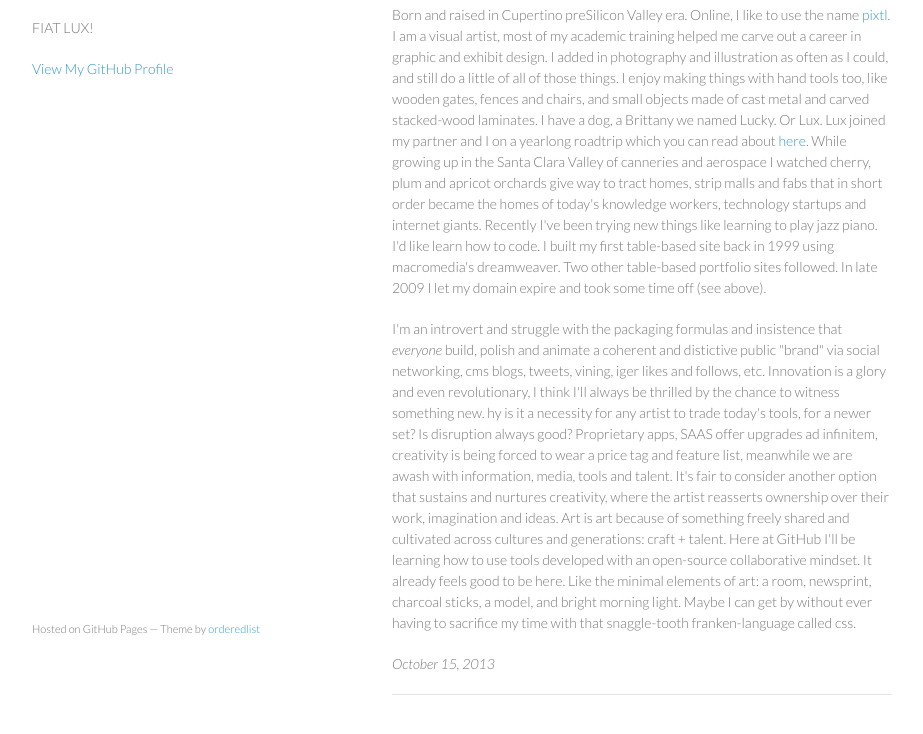
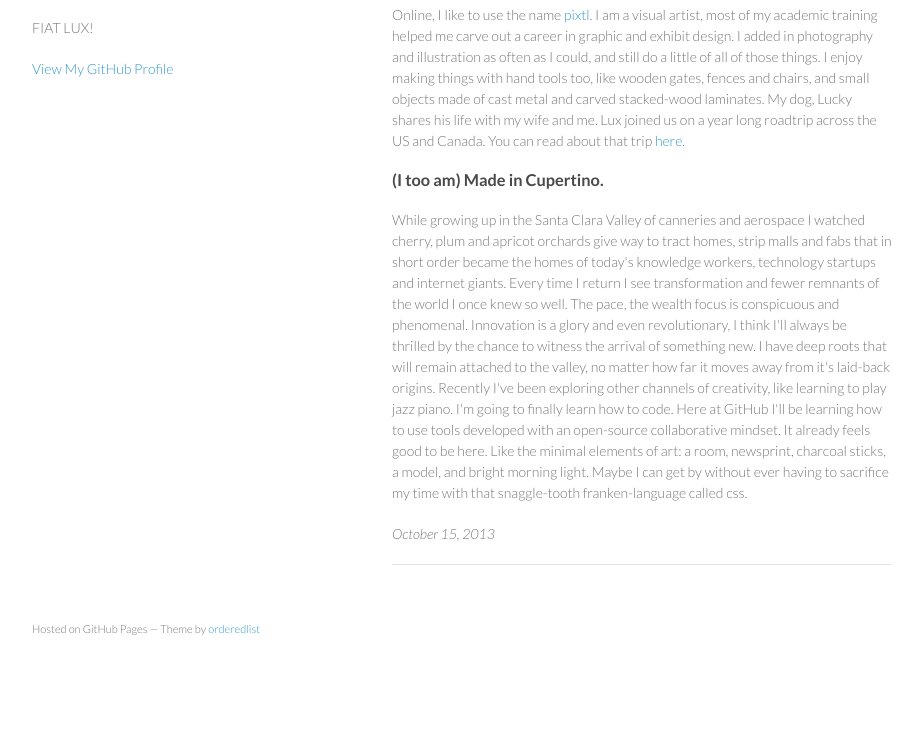
Before and after one commit to fiat-lucky/chicalote.github.io, a plain HTML site: page index.html in a window 1280 px wide. Shown: the part 92-826 px from the top of the page, without its empty margins (178-1101 px from the left). After the commit the page ends 800 px from the top, so only its background shows below. Drawn offline with Linux system fonts and the light colour scheme.

Commit message:
Replace master branch with page content via GitHub

```diff
--- a/index.html
+++ b/index.html
@@ -26,9 +26,12 @@
         <h3>
 <a name="hi-my-name-is-mary-sievert" class="anchor" href="#hi-my-name-is-mary-sievert"><span class="octicon octicon-link"></span></a>Hi, my name is Mary Sievert.</h3>
 
-<p>Born and raised in Cupertino preSilicon Valley era. Online, I like to use the name <a href="https://pinboard.in/u:pixtl">pixtl</a>. I am a visual artist, most of my academic training helped me carve out a career in graphic and exhibit design. I added in photography and illustration as often as I could, and still do a little of all of those things. I enjoy making things with hand tools too, like wooden gates, fences and chairs, and small objects made of cast metal and carved stacked-wood laminates. I have a dog, a Brittany we named Lucky. Or Lux. Lux joined my partner and I on a yearlong roadtrip which you can read about <a href="http://2010flightofthechickadee.blogspot.com/">here</a>. While growing up in the Santa Clara Valley of canneries and aerospace I watched cherry, plum and apricot orchards give way to tract homes, strip malls and fabs that in short order became the homes of today's knowledge workers, technology startups and internet giants. Recently I've been trying new things like learning to play jazz piano. I'd like learn how to code. I built my first table-based site back in 1999 using macromedia's dreamweaver. Two other table-based portfolio sites followed. In late 2009 I let my domain expire and took some time off (see above). </p>
+<p>Online, I like to use the name <a href="https://pinboard.in/u:pixtl">pixtl</a>. I am a visual artist, most of my academic training helped me carve out a career in graphic and exhibit design. I added in photography and illustration as often as I could, and still do a little of all of those things. I enjoy making things with hand tools too, like wooden gates, fences and chairs, and small objects made of cast metal and carved stacked-wood laminates. My dog, Lucky shares his life with my wife and me. Lux joined us on a year long roadtrip across the US and Canada. You can read about that trip <a href="http://2010flightofthechickadee.blogspot.com/">here</a>. </p>
 
-<p>I'm an introvert and struggle with the packaging formulas and insistence that <em>everyone</em> build, polish and animate a coherent and distictive public "brand" via social networking, cms blogs, tweets, vining, iger likes and follows, etc. Innovation is a glory and even revolutionary, I think I'll always be thrilled by the chance to witness something new. hy is it a necessity for any artist to trade today's tools, for a newer set? Is disruption always good? Proprietary apps, SAAS offer upgrades ad infinitem, creativity is being forced to wear a price tag and feature list, meanwhile we are awash with information, media, tools and talent. It's fair to consider another option that sustains and nurtures creativity, where the artist reasserts ownership over their work, imagination and ideas. Art is art because of something freely shared and cultivated across cultures and generations: craft + talent. Here at GitHub I'll be learning how to use tools developed with an open-source collaborative mindset. It already feels good to be here. Like the minimal elements of art: a room, newsprint, charcoal sticks, a model, and bright morning light. Maybe I can get by without ever having to sacrifice my time with that snaggle-tooth franken-language called css.</p>
+<h3>
+<a name="i-too-am-made-in-cupertino" class="anchor" href="#i-too-am-made-in-cupertino"><span class="octicon octicon-link"></span></a>(I too am) Made in Cupertino.</h3>
+
+<p>While growing up in the Santa Clara Valley of canneries and aerospace I watched cherry, plum and apricot orchards give way to tract homes, strip malls and fabs that in short order became the homes of today's knowledge workers, technology startups and internet giants. Every time I return I see transformation and fewer remnants of the world I once knew so well. The pace, the wealth focus is conspicuous and phenomenal. Innovation is a glory and even revolutionary, I think I'll always be thrilled by the chance to witness the arrival of something new. I have deep roots that will remain attached to the valley, no matter how far it moves away from it's laid-back origins. Recently I've been exploring other channels of creativity, like learning to play jazz piano. I'm going to finally learn how to code. Here at GitHub I'll be learning how to use tools developed with an open-source collaborative mindset. It already feels good to be here. Like the minimal elements of art: a room, newsprint, charcoal sticks, a model, and bright morning light. Maybe I can get by without ever having to sacrifice my time with that snaggle-tooth franken-language called css.</p>
 
 <p><em>October 15, 2013</em></p>
 
```
Also changed, not shown: params.json (+1 -1 lines).
